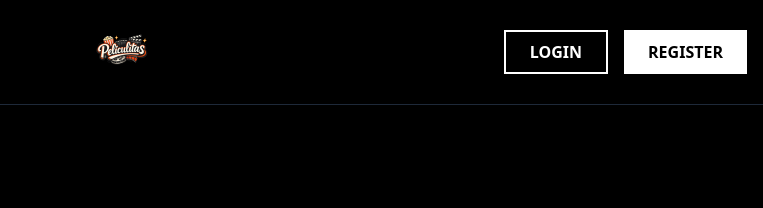
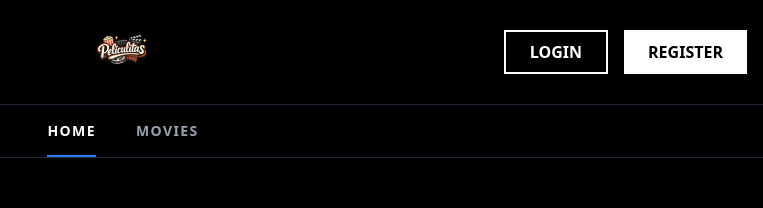
Before and after one commit to isaacmg-bit/Sprint_7, an Angular app: page /home in a window 1280 px wide. Shown: the top 208 px of the page, without its empty margins (517-1280 px from the left). Built offline with nearby package versions, Linux system fonts and the light colour scheme.

Commit message:
feat: added home and movies buttons to the header

```diff
--- a/package.json
+++ b/package.json
@@ -33,7 +33,7 @@
     "tslib": "^2.3.0"
   },
   "devDependencies": {
-    "@angular/build": "^21.0.3",
+    "@angular/build": "^20.3.15",
     "@angular/cli": "^21.0.3",
     "@angular/compiler-cli": "^21.0.0",
     "@tailwindcss/postcss": "^4.1.12",
--- a/src/app/components/header/header.html
+++ b/src/app/components/header/header.html
@@ -1,5 +1,5 @@
-<header class="bg-black border-b border-gray-800 py-5">
-  <div class="max-w-7xl mx-auto px-4 relative flex items-center justify-center">
+<header class="bg-black border-b border-gray-800">
+  <div class="max-w-7xl mx-auto px-4 py-5 relative flex items-center justify-center">
     <div class="flex-1 flex justify-center">
       <img src="/assets/img/logo.png" alt="Logo" class="h-16 w-auto" />
     </div>
@@ -17,4 +17,25 @@
       </button>
     </div>
   </div>
+
+  <nav class="border-t border-gray-800">
+    <div class="max-w-7xl mx-auto px-4">
+      <ul class="flex justify-center gap-10 text-sm font-semibold uppercase tracking-widest">
+        <li>
+          <a
+            href="#"
+            class="relative py-4 inline-block text-white after:absolute after:bottom-0 after:left-0 after:h-0.5 after:w-full after:bg-blue-500"
+          >
+            Home
+          </a>
+        </li>
+
+        <li>
+          <a href="#" class="py-4 inline-block text-gray-400 hover:text-white transition">
+            Movies
+          </a>
+        </li>
+      </ul>
+    </div>
+  </nav>
 </header>
```
Also changed, not shown: 1 other file (tests, documents, lock files or other folders).
